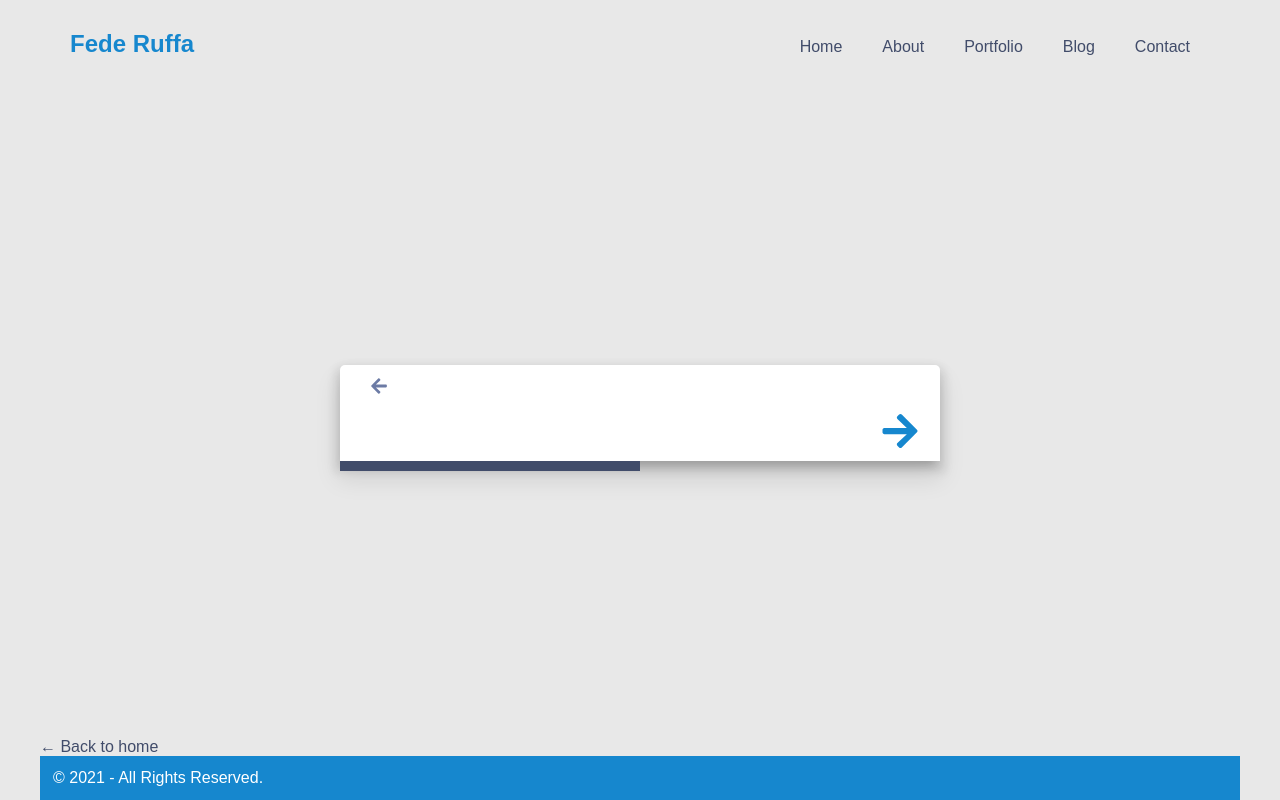
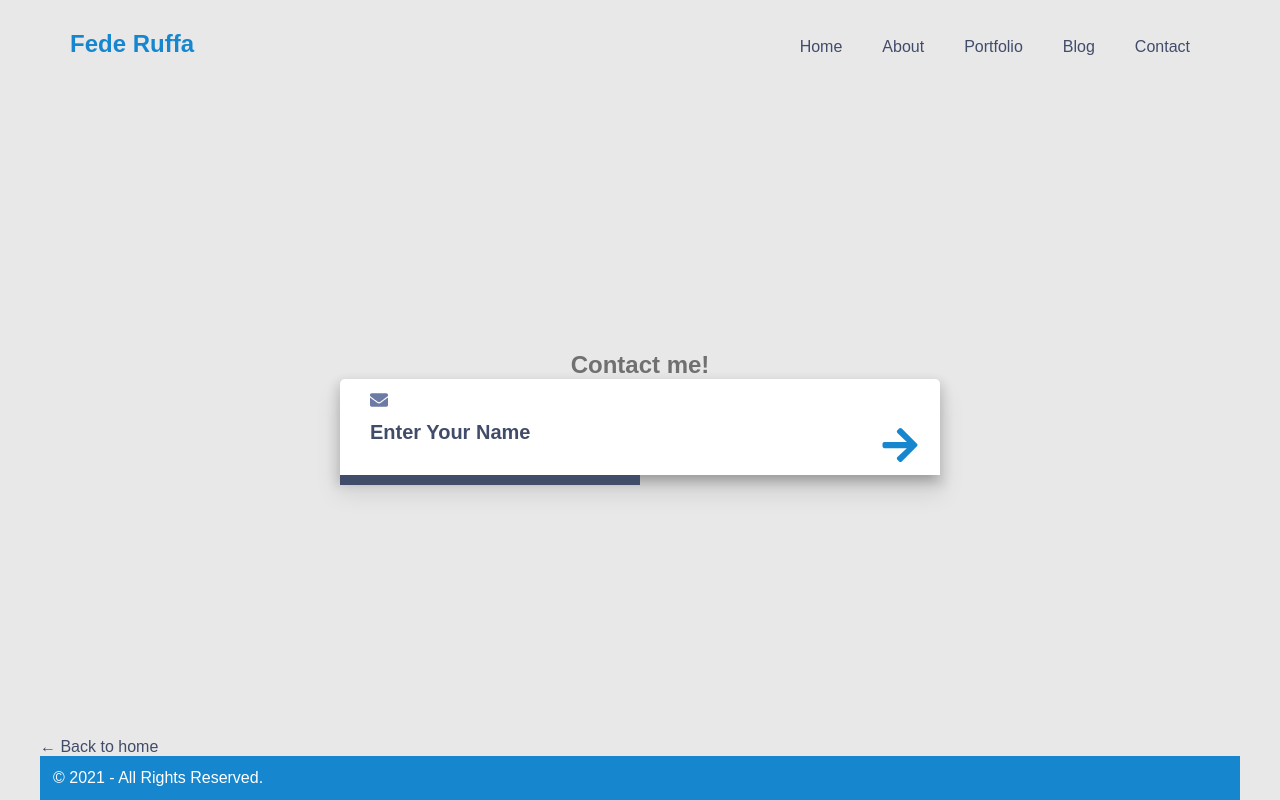
Before and after one commit to elraffa/portfolio, a Next.js app: page /contact in a window 1280 px wide. Built offline with nearby package versions, Linux system fonts and the light colour scheme; a web font is replaced by a local one.

Commit message:
add functions to contact form

```diff
--- a/components/contactForm.js
+++ b/components/contactForm.js
@@ -1,28 +1,59 @@
-import React from 'react';
-import { FaArrowLeft } from 'react-icons/fa';
-import { FaArrowRight } from 'react-icons/fa';
+import { React, useState } from 'react';
+import { FaArrowLeft, FaArrowRight, FaEnvelope } from 'react-icons/fa';
 
 export default function ContactForm() {
+  const [position, setPosition] = useState(0);
+  const [answer, setAnswer] = useState('');
   const questions = [
-    { question: 'Enter Your Name' },
-    { question: 'Email', pattern: /\S+@\S+\.\S+/ },
-    { question: 'Your Message' },
+    { question: 'Enter Your Name', type: 'text', answer },
+    { question: 'Email', type: 'email', pattern: /\S+@\S+\.\S+/, answer },
+    { question: 'Your Message', type: 'text', answer },
   ];
+
+  const handleChange = (e) => {
+    setAnswer(e.target.value);
+  };
+
+  const handleClickForward = () => {
+    questions[position].answer = answer;
+    console.log(questions[position].answer);
+    setPosition(position + 1);
+    setAnswer('');
+  };
+
+  const handleClickBackward = () => {
+    setPosition(position - 1);
+    setAnswer('');
+  };
 
   // Transition Times
   const shakeTime = 100;
   const switchTime = 200;
 
-  // Init position at first question
-
   return (
     <div id="form-container">
+      <h2>Contact me!</h2>
       <div id="form-box">
-        <FaArrowLeft id="prev-btn" />
-        <FaArrowRight id="next-btn" />
+        {position === 0 ? (
+          <FaEnvelope id="prev-btn" />
+        ) : (
+          <FaArrowLeft id="prev-btn" onClick={handleClickBackward} />
+        )}
+        {position < 2 ? (
+          <FaArrowRight id="next-btn" onClick={handleClickForward} />
+        ) : (
+          <FaArrowRight id="next-btn" />
+        )}
         <div id="input-group">
-          <input id="input-field" required />
-          <label id="input-label"></label>
+          <input
+            type={questions[position].type}
+            id="input-field"
+            value={answer}
+            onChange={handleChange}
+            required
+            autofocus
+          />
+          <label id="input-label">{questions[position].question}</label>
           <div id="input-progress"></div>
         </div>
         <div id="progress-bar"></div>
--- a/styles/scss/main.scss
+++ b/styles/scss/main.scss
@@ -266,7 +266,7 @@ main {
   position: relative;
   padding: 30px 20px 20px 20px;
   margin: 10px 60px 10px 10px;
-  opacity: 0;
+  opacity: 1;
   transition: opacity 0.3s ease-in-out;
 
   input {
```
Also changed, not shown: styles/main.css, 1 other file (tests, documents, lock files or other folders).
